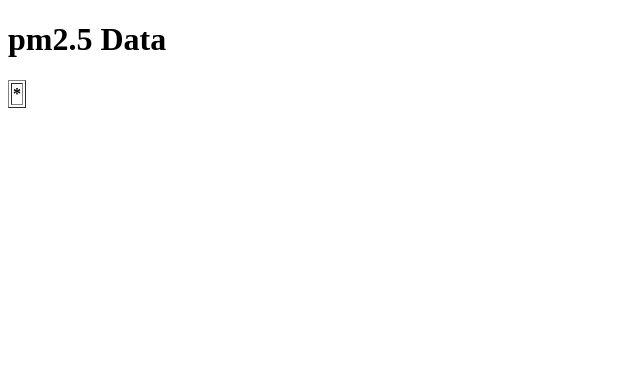
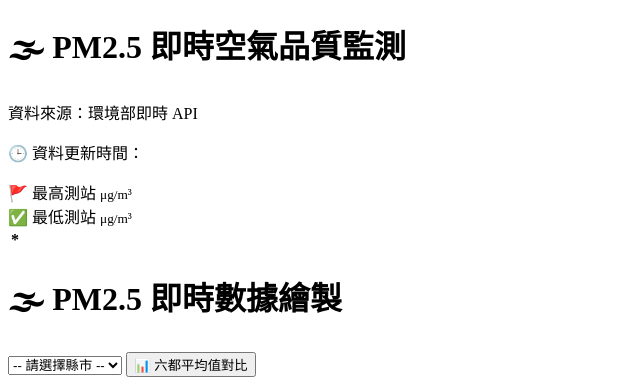
Before and after one commit to panzerIIIk/flask-pm25, a Flask app: page / in a window 1280 px wide. Shown: the top 377 px of the page, without its empty margins (0-640 px from the left). Run offline with Flask 3, Linux system fonts and the light colour scheme; data that the repository does not hold is empty.

Commit message:
完成查詢用API

```diff
--- a/database.py
+++ b/database.py
@@ -11,6 +11,72 @@ load_dotenv()
 urllib3.disable_warnings(urllib3.exceptions.InsecureRequestWarning)
 
 
+def get_data_by_county(county):
+    conn, cursor = open_db()
+    result = {"success": True, "message": None, "rows": None}
+
+    if not conn:
+        result["success"] = False
+        result["message"] = "資料庫開啟失敗"
+
+        return result
+
+    sql = """select * from data where county =%s
+    and datacreationdate=
+    (select max(datacreationdate)from data);
+    """
+    try:
+        cursor.execute(sql, (county,))
+
+        # 取得資料欄位名稱
+        rows = cursor.fetchall()
+        result["success"] = True
+        result["rows"] = rows
+
+        # return columns, rows
+        return result
+    except Exception as e:
+        result["success"] = False
+        result["message"] = f"資料庫查詢失敗:{e}"
+
+        return result
+    finally:
+        conn.close()
+
+
+# 取得不重複的縣市
+def get_counties():
+    conn, cursor = open_db()
+    result = {"success": True, "message": None, "rows": None}
+
+    if not conn:
+        result["success"] = False
+        result["message"] = "資料庫開啟失敗"
+
+        return result
+
+    sql = "select DISTINCT county from data ORDER by county desc;"
+
+    try:
+        cursor.execute(sql)
+
+        # 取得資料欄位名稱
+        rows = cursor.fetchall()
+        result["success"] = True
+        result["rows"] = rows
+
+        # return columns, rows
+        return result
+    except Exception as e:
+        result["success"] = False
+        result["message"] = f"資料庫查詢失敗:{e}"
+
+        return result
+    finally:
+        conn.close()
+
+
+# 取得最新資料
 def get_latest_data():
     conn, cursor = open_db()
     result = {"success": True, "message": None, "columns": None, "rows": None}
@@ -38,7 +104,7 @@ def get_latest_data():
         result["columns"] = columns
         result["rows"] = rows
 
-        #return columns, rows
+        # return columns, rows
         return result
     except Exception as e:
         result["success"] = False
@@ -69,5 +135,6 @@ def open_db():
     return None, None
 
 
-print(get_latest_data())
-print(open_db())
+if __name__ == "__main__":
+
+    print(get_data_by_county("桃園市"))
--- a/main.py
+++ b/main.py
@@ -1,7 +1,21 @@
-from flask import Flask, render_template
+from flask import Flask, render_template, jsonify
 import database
 
 app = Flask(__name__)
+
+
+@app.route("/api/data/<county>")
+def api_data_by_county(county):
+    rows = database.get_data_by_county(county)["rows"]
+    # county = [c[0] for c in county]
+    return jsonify(rows)
+
+
+@app.route("/api/counties")
+def api_counties():
+    counties = database.get_counties()["rows"]
+    counties = [c[0] for c in counties]
+    return jsonify(counties)
 
 
 @app.route("/")
--- a/templates/index.html
+++ b/templates/index.html
@@ -1,42 +1,59 @@
 <!DOCTYPE html>
-<html lang="en">
+<html lang="zh-TW">
 
 <head>
-    <meta charset="UTF-8">
-    <meta name="viewport" content="width=device-width, initial-scale=1.0">
-    <title>PM2.5 Data</title>
+  <meta charset="UTF-8" />
+  <meta name="viewport" content="width=device-width, initial-scale=1.0" />
+  <title>PM2.5 即時空氣品質監測</title>
 </head>
 
 <body>
+  <h1>🌫 PM2.5 即時空氣品質監測</h1>
+  <p>資料來源：環境部即時 API</p>
+  <p>🕒 資料更新時間：<span id="update-time">
+    </span>
+  </p>
 
-    <h1>pm2.5 Data</h1>
+  <div class="kpi-card higher">
+    <span class="kpi-label">🚩 最高測站</span>
+    <span class="kpi-value"> <small>μg/m³</small></span>
+  </div>
 
-    <table border="1">
-
-        <thead>
+  <div class="kpi-card lower">
+    <span class="kpi-label">✅ 最低測站</span>
+    <span class="kpi-value"> <small>μg/m³</small></span>
+  </div>
+  </div>
+  <div class="table-container">
+    <table>
+	 <thead>
             <tr>
                 {% for col in result["columns"] %}
-                <th>{{ col }}</th>
+                <th>{{col}}</th>
                 {% endfor %}
             </tr>
         </thead>
-
         <tbody>
-
             {% for row in result["rows"] %}
             <tr>
-
                 {% for data in row %}
-                <td>{{ data }}</td>
+                <td>{{data}}</td>
                 {% endfor %}
-
             </tr>
             {% endfor %}
-
         </tbody>
-
     </table>
-
+  </div>
+  <h1>🌫 PM2.5 即時數據繪製</h1>
+  <div class="controls">
+    <select name="counties" id="counties">
+      <option value="">-- 請選擇縣市 --</option>
+    </select>
+    <button id="btn-six-avg">📊 六都平均值對比</button>
+  </div>
+  <div class="chart-container">
+    <canvas id="pm25Chart"></canvas>
+  </div>
 </body>
 
 </html>
```
